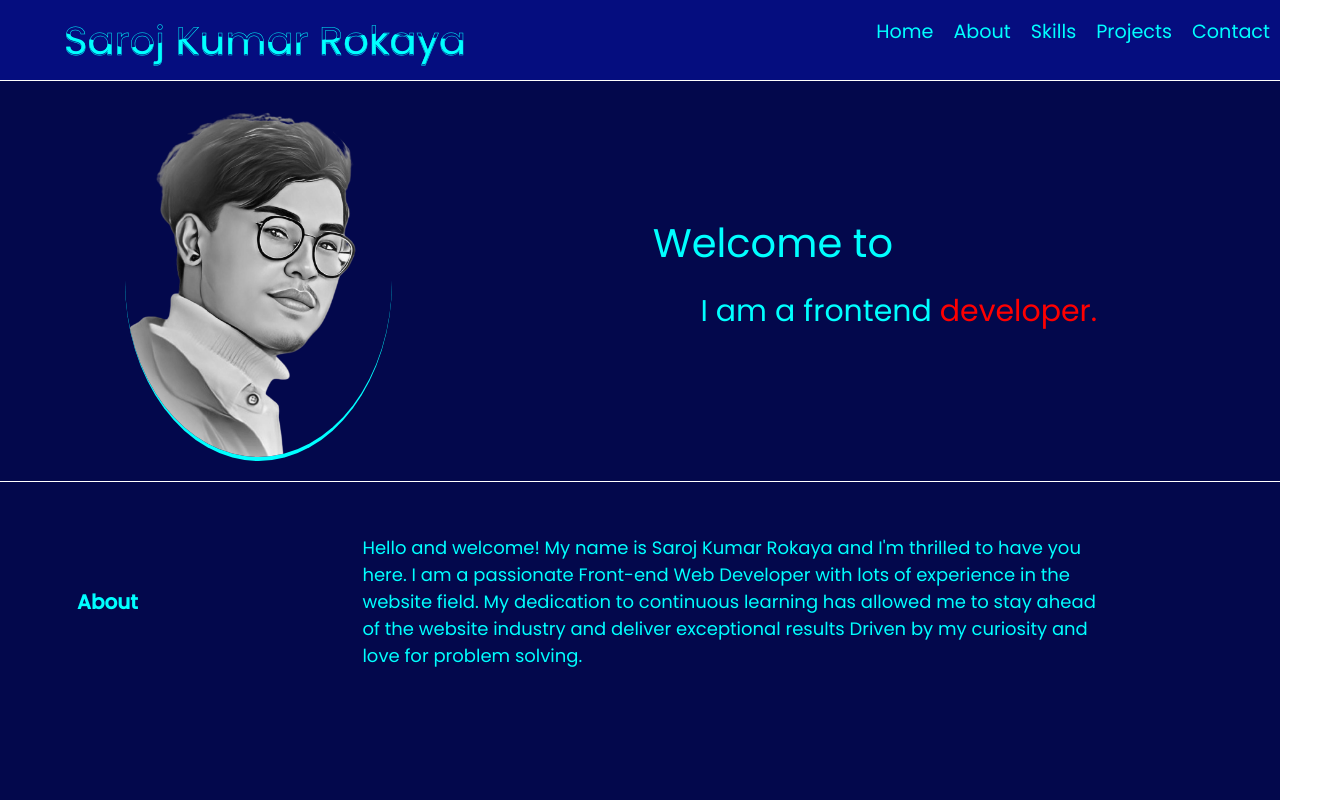
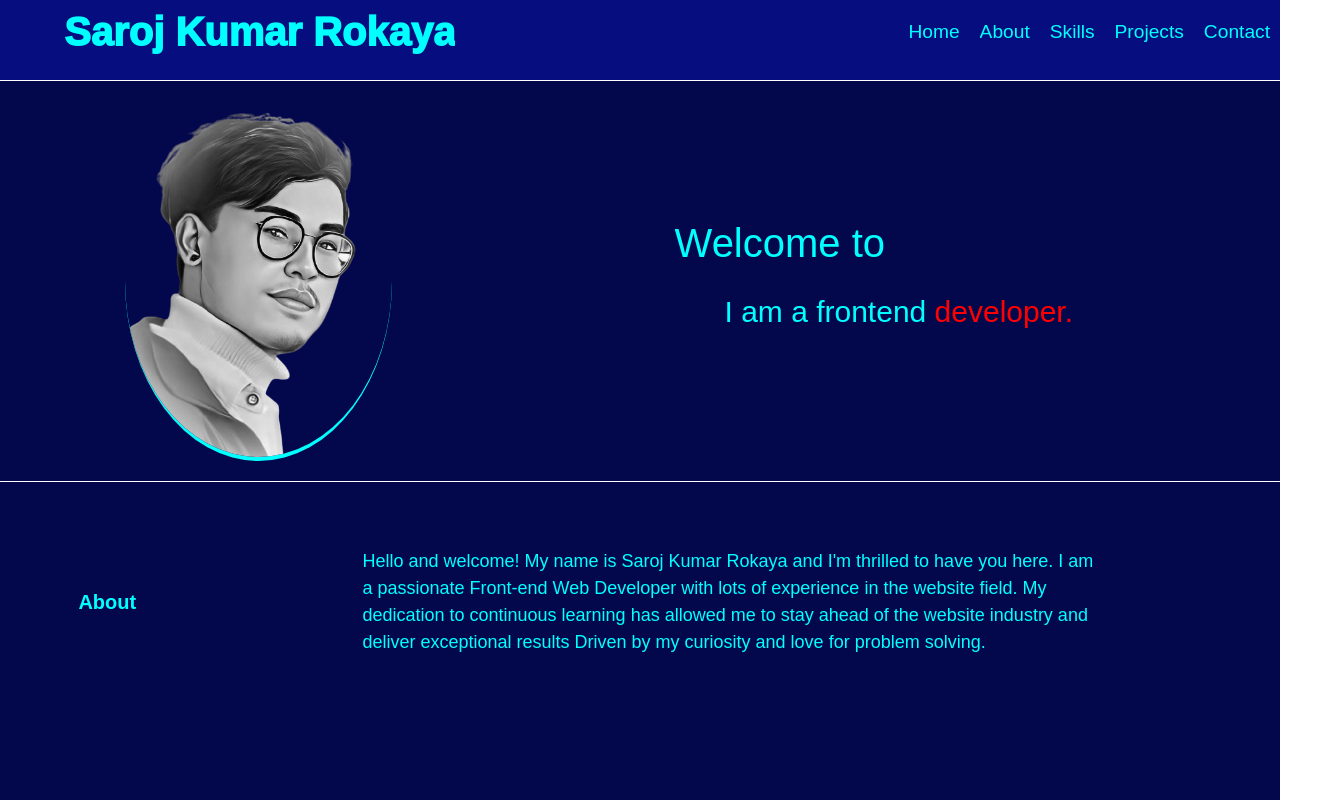
Before and after one commit to saroj-rokaya/practice, a React (Create React App) app: page / in a window 1280 px wide. Shown: the top 800 px of the page, 1340 px wide, since content can reach past the window. Built offline with nearby package versions, Linux system fonts and the light colour scheme.

Commit message:
overflow maintain

```diff
--- a/src/Components/all/all.css
+++ b/src/Components/all/all.css
@@ -1,3 +1,11 @@
+*{
+    padding: 0;
+    margin: 0;
+    box-sizing: border-box;
+    /* overflow-y: hidden; */
+}
+
+
 @import url('https://fonts.googleapis.com/css2?family=IBM+Plex+Sans:wght@300&family=Poppins:wght@400;500&display=swap');
 
 .allstyle {
--- a/src/Components/footer/footer.css
+++ b/src/Components/footer/footer.css
@@ -88,10 +88,11 @@
 }
 
 .footer-contact-header{
-    height: 50vh;
+    height: 10vh;
     width: 100%;
     display: flex;
     margin-left: 60px;
+    /* overflow: hidden; */
 
 
 }
@@ -113,6 +114,7 @@
     font-size: 1.3rem;
     opacity: 60%;
     margin-left: -10px;
+    /* overflow: hidden; */
 
 }
 
@@ -125,11 +127,15 @@
     width: 40%;
     display: flex;
     margin-left: 30px;
+    overflow: hidden;
 }
 .contact-section-body{
-    height: 40vh;
+    height: 10vh;
     width: 60%;
     display: flex;
+    overflow: hidden;
+    /* background-color: red; */
+
 }
 .follow-me-lists li{
     list-style: none;
--- a/src/Components/header/Header.jsx
+++ b/src/Components/header/Header.jsx
@@ -6,7 +6,6 @@
     <div className="header">
         <nav>
             <div className="namecontainer">
-            <p className="name">Saroj Kumar Rokaya</p>
             <p className="name">Saroj Kumar Rokaya</p>
             </div>
             <ul className="header-nav-lists">
--- a/src/Components/header/header.css
+++ b/src/Components/header/header.css
@@ -20,6 +20,7 @@
     flex-direction: row;
     justify-content: space-between;
     align-items: center;
+    overflow: hidden;
 }
 
 
@@ -44,36 +45,9 @@
 .name {
     font-size: 2.5rem;
     color: cyan;
+    font-weight: 999;
 
 }
-
-p.name:nth-child(1) {
-    color: transparent;
-    -webkit-text-stroke: 0.5px cyan;
-    transform: translate(0%, 78%);
-
-}
-
-p.name:nth-child(2) {
-    color: cyan;
-    transform: translate(0%, -50%);
-    animation: weavy-effect 2s ease-in-out infinite;   /* call the animation  */
-}
-
-/* name animation */
-@keyframes weavy-effect {
-    0%,100%{
-        clip-path: polygon(0 34%, 15% 70%, 35% 38%, 56% 61%, 79% 33%, 99% 54%, 100% 100%, 0 100%);
-
-    }
-    50%{
-        clip-path: polygon(0 57%, 18% 32%, 39% 64%, 54% 32%, 78% 66%, 100% 32%, 100% 100%, 0 100%);
-
-    }
-
-}
-
-
 .header-nav-list,ul li.navlists {
     list-style: none;
     margin-left: 10px;
@@ -82,6 +56,7 @@
     cursor: pointer;
     color: cyan;
 
+
 }
 
 .header-nav-list,ul li:hover {
--- a/src/Components/main/mainbody.css
+++ b/src/Components/main/mainbody.css
@@ -1,3 +1,9 @@
+*{
+    padding: 0;
+    margin: 0;
+    box-sizing: border-box;
+    overflow-x: hidden;
+}
 :root{
     --darkblue-color: rgb(3, 8, 76);
 }
--- /dev/null
+++ b/src/index.css
@@ -0,0 +1,18 @@
+*{
+    padding: 0px;
+    margin: 0px;
+    box-sizing: border-box;
+}
+body {
+    margin: 0;
+    font-family: -apple-system, BlinkMacSystemFont, 'Segoe UI', 'Roboto', 'Oxygen',
+      'Ubuntu', 'Cantarell', 'Fira Sans', 'Droid Sans', 'Helvetica Neue',
+      sans-serif;
+    -webkit-font-smoothing: antialiased;
+    -moz-osx-font-smoothing: grayscale;
+  }
+
+  code {
+    font-family: source-code-pro, Menlo, Monaco, Consolas, 'Courier New',
+      monospace;
+  }
--- a/src/index.js
+++ b/src/index.js
@@ -1,6 +1,7 @@
 import React from 'react';
 import ReactDOM from 'react-dom/client';
 import App from './App';
+import "./index.css";
 import reportWebVitals from './reportWebVitals';
 
 const root = ReactDOM.createRoot(document.getElementById('root'));
```
